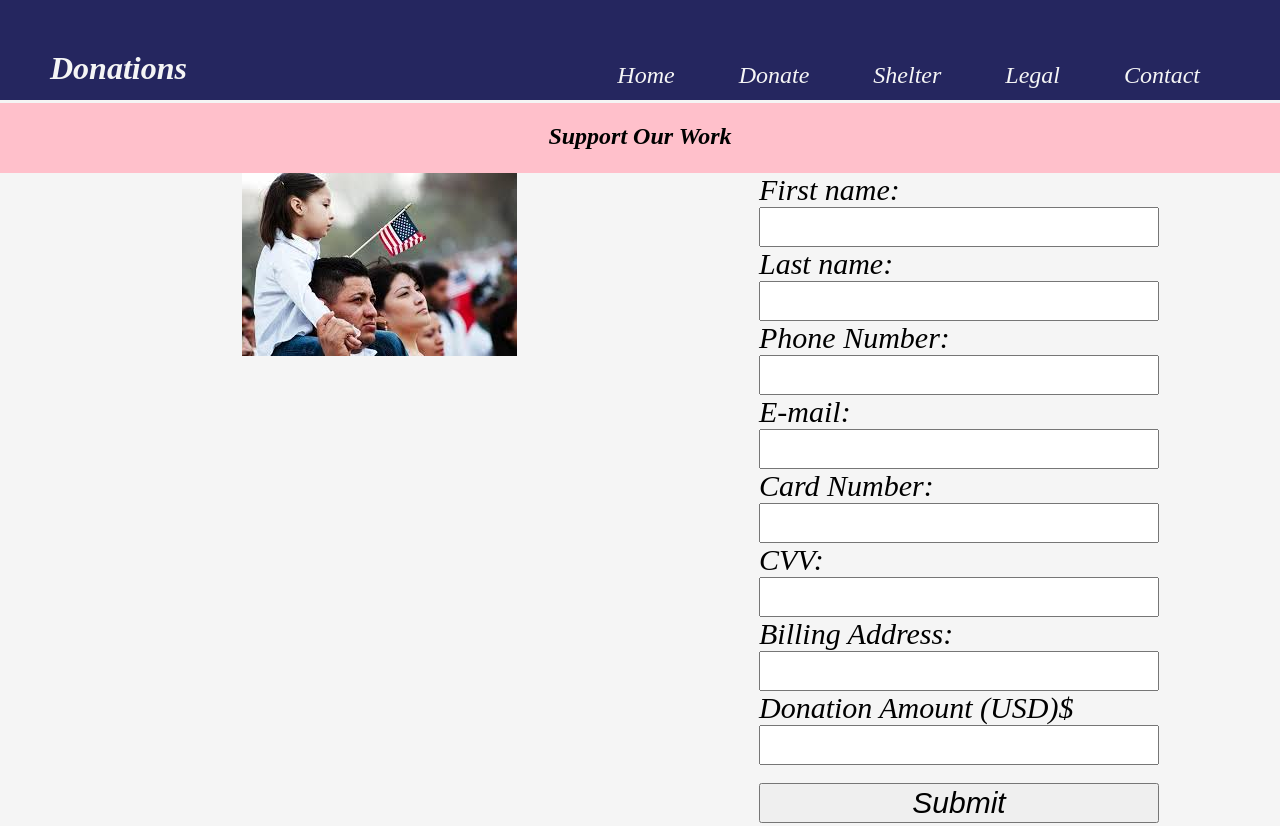
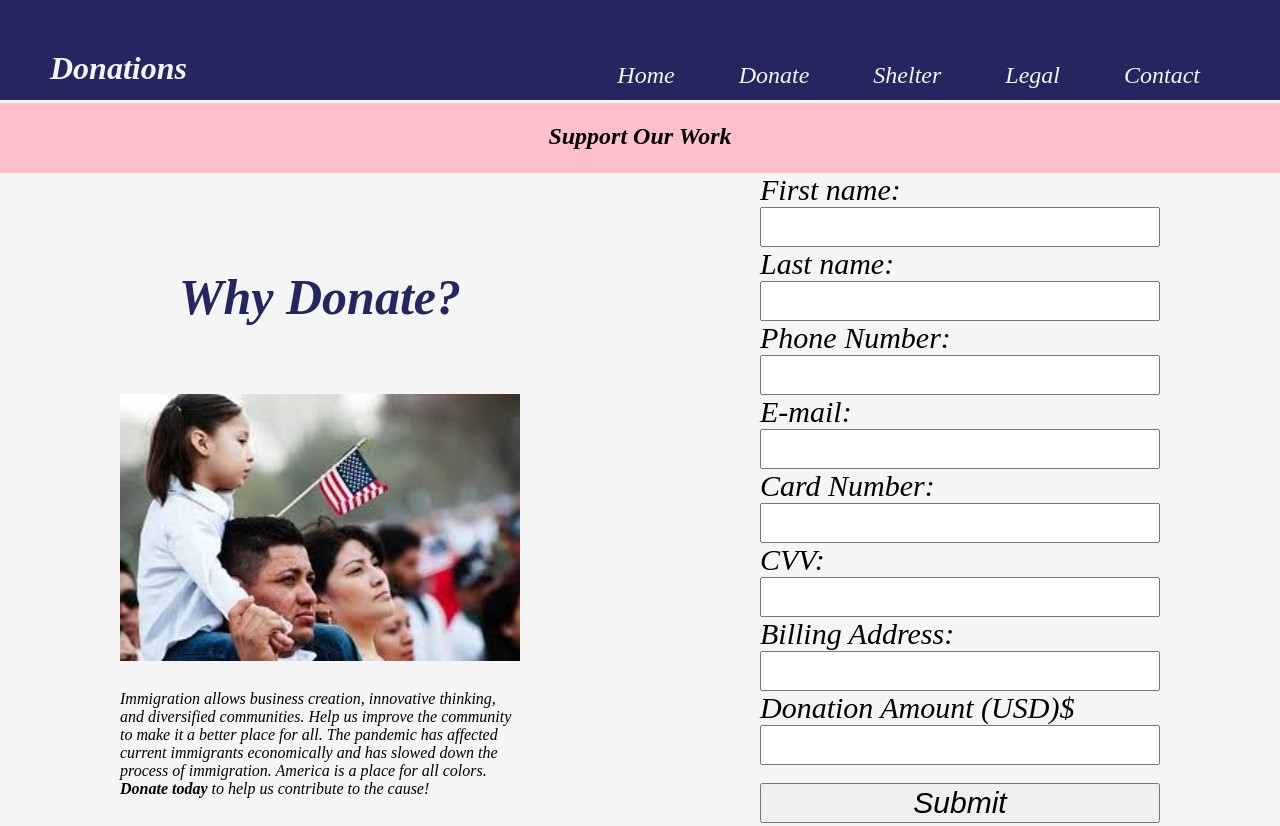
Before and after one commit to TonyLee44/firstGroupProject, a plain HTML site: page donate.html in a window 1280 px wide. Shown: the top 826 px of the page. Drawn offline with Linux system fonts and the light colour scheme.

Commit message:
final edit to donate.html and immigration.css

```diff
--- a/donate.html
+++ b/donate.html
@@ -27,7 +27,15 @@
     </div>
     <div class="wrapper">
         <section class="left">
-            <img src="img/donation.jpeg" alt="Immigrants">
+            <h3>Why Donate?</h3>
+
+            <br>
+            <section>
+                <img src="img/donation.jpeg" alt="Immigrants">
+                <p>
+                    Immigration allows business creation, innovative thinking, and diversified communities. Help us improve the community to make it a better place for all. The pandemic has affected current immigrants economically and has slowed down the process of immigration. America is a place for all colors. <strong>Donate today</strong> to help us contribute to the cause!
+                </p>
+            </section>
         </section>
         <aside class=right>
             <form>
--- a/immigration.css
+++ b/immigration.css
@@ -63,7 +63,7 @@ nav ul li a {
 
 .wrapper {
     display: grid;
-    grid-template-columns: reapeat(5, 1fr);
+    grid-template-columns: repeat(6, 1fr);
     grid-auto-rows: 15em;
 }
 
@@ -71,7 +71,7 @@ nav ul li a {
     display: grid;
     grid-template-columns: 1fr;
 
-    grid-column: 2/4;
+    grid-column: 2/3;
     grid-row: 1/4;
 }
 
@@ -82,6 +82,26 @@ nav ul li a {
 
 img {
     margin: 0 auto;
+    width: 400px;
+    height: auto;
+    grid-row: 2/3;
+}
+section {
+    margin: auto 0;
+}
+h3 {
+    margin-bottom: 50px;
+    text-align: center;
+    color: rgba(6, 7, 73, 0.87);
+    font-size: 50px;
+    font-style: italic;
+
+}
+
+p {
+    margin: auto 0;
+    padding-top: 25px;
+    grid-row: 3/4;
 }
 
 label {
```
